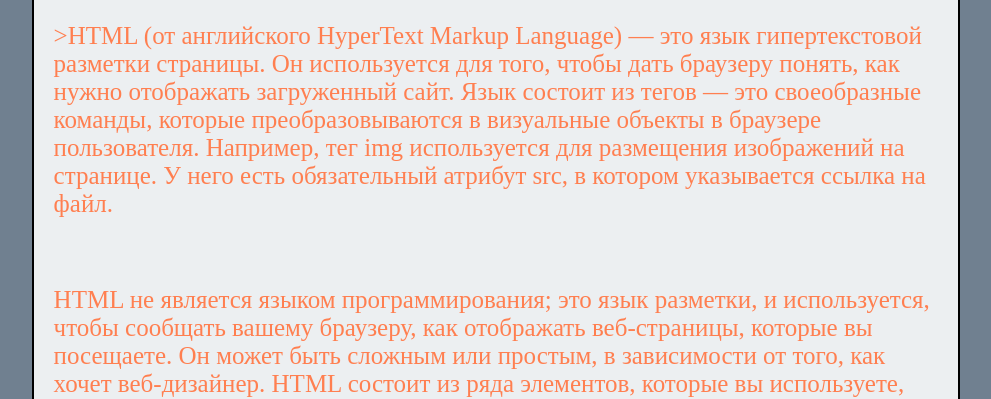
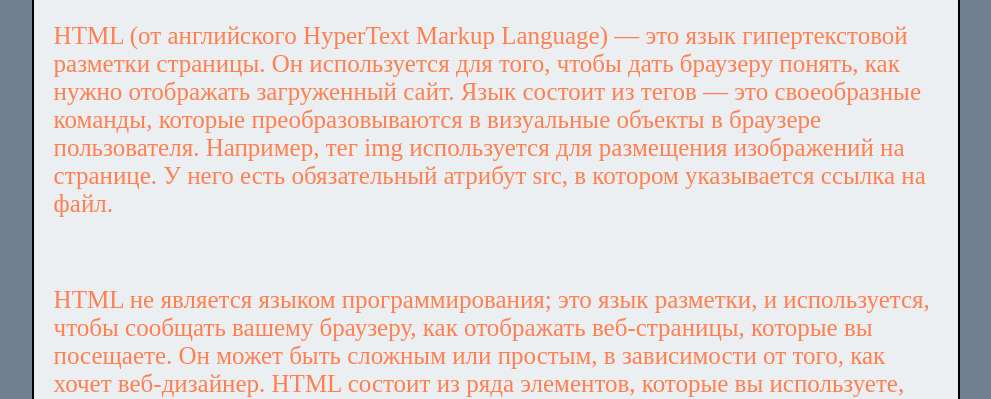
Before and after one commit to MIAY09/my_blog, a plain HTML site: page index.html in a window 1280 px wide. Shown: the part 676-1075 px from the top of the page, without its empty margins (144-1135 px from the left). Drawn offline with Linux system fonts and the light colour scheme.

Commit message:
изменил текст

```diff
--- a/index.html
+++ b/index.html
@@ -29,7 +29,7 @@
         <div class="line"></div>
         <h1 class="header_text" id="html">Что такое HTML?
         </h1>
-        <p class="text">>HTML (от английского HyperText Markup Language) — это язык гипертекстовой разметки страницы. Он используется для того, чтобы дать браузеру понять, как нужно отображать загруженный сайт. Язык состоит из тегов — это своеобразные команды, которые преобразовываются в визуальные объекты в браузере пользователя. Например, тег img используется для размещения изображений на странице. У него есть обязательный атрибут src, в котором указывается ссылка на файл. </big></big></p>
+        <p class="text">HTML (от английского HyperText Markup Language) — это язык гипертекстовой разметки страницы. Он используется для того, чтобы дать браузеру понять, как нужно отображать загруженный сайт. Язык состоит из тегов — это своеобразные команды, которые преобразовываются в визуальные объекты в браузере пользователя. Например, тег img используется для размещения изображений на странице. У него есть обязательный атрибут src, в котором указывается ссылка на файл. </big></big></p>
         <br>
         <p class="text">HTML не является языком программирования; это язык разметки, и используется, чтобы сообщать вашему браузеру, как отображать веб-страницы, которые вы посещаете. Он может быть сложным или простым, в зависимости от того, как хочет веб-дизайнер. HTML состоит из ряда элементов, которые вы используете, чтобы вкладывать или оборачивать различные части контента, чтобы заставить контент отображаться или действовать определённым образом. Ограждающие теги могут сделать слово или изображение ссылкой на что-то ещё, могут сделать слова курсивом, сделать шрифт больше или меньше и так далее. </big></big></p>
         <div class="line"></div>
```
